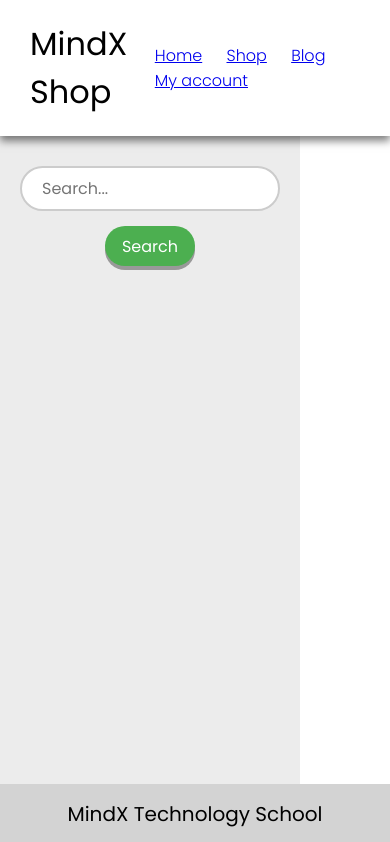
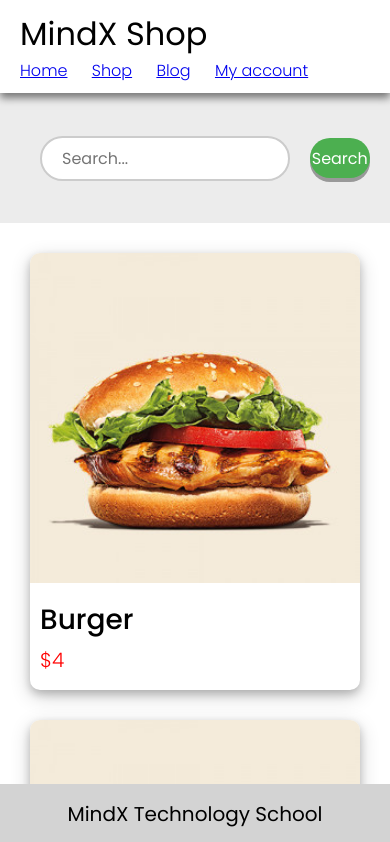
Before and after one commit to vuong1309/baitapvenha, a plain HTML site: page lesson6/index.html in a window 390 px wide. Shown: the top 842 px of the page. Drawn offline with Linux system fonts and the light colour scheme.

Commit message:
update btvn

```diff
--- /dev/null
+++ b/lesson6/css/breakpoint.css
@@ -0,0 +1,52 @@
+/* Large Devices, Wide Screens
+@media only screen and (max-width: 1200px) {}
+
+/* Medium Devices, Desktops */
+@media only screen and (max-width: 1024px) {
+    .product-list {
+        grid-template-columns: repeat(3, 1fr);
+        grid-template-rows: repeat(2, 1fr);
+    }
+}
+
+/* Small Devices, Tablets */
+@media only screen and (max-width: 768px) {
+    .content {
+        flex-direction: column;
+    }
+
+    .side-bar {
+        width: 100%;
+    }
+
+    .side-bar .search-form {
+        flex-direction: row;
+        justify-content: space-between;
+    }
+
+    .search-form input {
+        margin: 0px 20px;
+    }
+
+    .product-list {
+        grid-template-columns: repeat(2, 1fr);
+        grid-template-rows: repeat(3, 1fr);
+    }
+}
+
+/* Extra Small Devices, Phones */
+@media only screen and (max-width: 576px) {
+    .nav-bar {
+        display: flex;
+        flex-direction: column;
+        align-items: flex-start;
+    }
+}
+
+/* Custom, iPhone Retina */
+@media only screen and (min-width: 360px) and (max-width: 480px) {
+    .product-list {
+        grid-template-columns: repeat(1, 1fr);
+        grid-template-rows: repeat(6, 1fr);
+    }
+}
--- a/lesson6/css/style.css
+++ b/lesson6/css/style.css
@@ -23,7 +23,7 @@ body {
 
 .nav-bar {
     width: 100%;
-    padding: 20px 30px;
+    padding: 10px 20px;
     display: flex;
     justify-content: space-between;
     align-items: center;
@@ -85,6 +85,7 @@ body {
 
 .product-list {
     padding: 30px;
+    margin-bottom: 50px;
     display: grid;
     flex: 1;
     grid-template-columns: repeat(4, 1fr);
--- a/lesson6/index.html
+++ b/lesson6/index.html
@@ -7,7 +7,7 @@
     <meta name="viewport" content="width=device-width, initial-scale=1.0">
     <title>E-commerce</title>
     <link rel="stylesheet" href="./css/style.css">
-    <link rel="stylesheet" href="./css/responsive.css">
+    <link rel="stylesheet" href="./css/breakpoint.css">
 </head>
 
 <body>
```
